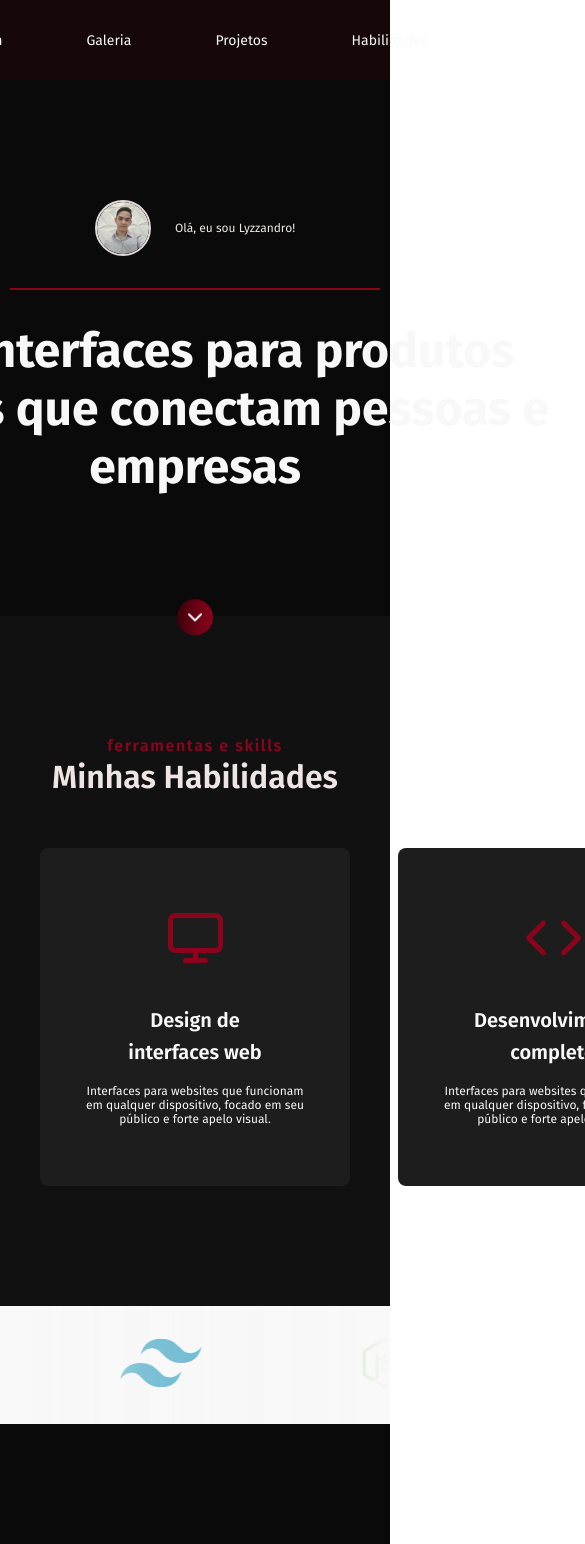
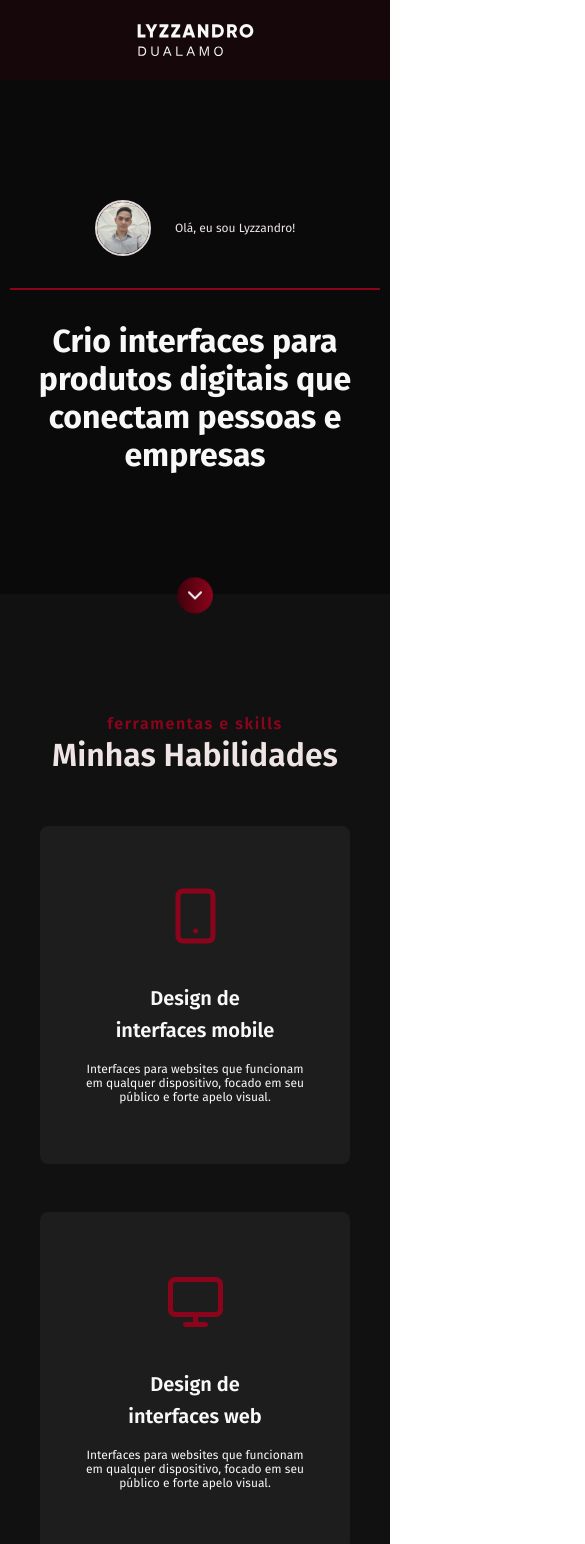
Before and after one commit to lyzzandro/lyzzandro_website, a React (Create React App) app: page / in a window 390 px wide. Shown: the top 1544 px of the page, 585 px wide, since content can reach past the window. Built offline with nearby package versions, Linux system fonts and the light colour scheme.

Commit message:
add responsivity for mobile

```diff
--- a/src/styles/apresentation.css
+++ b/src/styles/apresentation.css
@@ -5,7 +5,7 @@
     flex-direction: column;
     justify-content: center;
     align-items: center;
-    padding: 200px 0 120px;
+    padding: 200px 80px 120px;
     gap: 32px;
 }
 
@@ -32,5 +32,14 @@
     font-weight: 700;
     font-size: 48px;
     text-align: center;
-    width: 800px;
+    max-width: 800px;
 }
+
+@media screen and (max-width: 1000px) {
+    .Apresentation{
+        padding: 200px 24px 120px;
+    }
+    .Apresentation h1 {
+        font-size: 32px;
+    }
+}
--- a/src/styles/footer.css
+++ b/src/styles/footer.css
@@ -15,6 +15,8 @@
     font-size: 32px;
     line-height: 140%;
     color: var(--gray2);
+    text-align: center;
+    padding: 0 24px;
 }
 
 .WhiteButton {
@@ -68,3 +70,6 @@
     letter-spacing: 0.1em;
     color: var(--red1);
 }
+
+@media screen and (max-width: 1000px) {
+}
--- a/src/styles/habilities.css
+++ b/src/styles/habilities.css
@@ -32,7 +32,9 @@
 .Cards {
     display: flex;
     flex-direction: row;
+    flex-wrap: wrap;
     gap: 48px;
+    justify-content: center;
 }
 
 .Card {
@@ -179,3 +181,9 @@
         transform: translateX(-100%);
     }
 }
+
+@media screen and (max-width: 1000px) {
+    .Habilities {
+        padding: 120px 24px 238px;
+    }
+}
--- a/src/styles/menu.css
+++ b/src/styles/menu.css
@@ -106,3 +106,21 @@ button:hover {
         gap: 8px;
     }
 }
+
+@media screen and (max-width: 1000px) {
+    .Logo {
+        position: initial;
+    }
+    .Menu div {
+        min-width: 100%;
+        align-items: center;
+        justify-content: center;
+    }
+
+    .Menu ul {
+        display: none;
+    }
+    .RedButton {
+        display: none;
+    }
+}
--- a/src/styles/project.css
+++ b/src/styles/project.css
@@ -48,3 +48,9 @@
     color: var(--white);
     margin-top: 2px;
 }
+
+@media screen and (max-width: 1000px) {
+    .Projects {
+        padding: 120px 24px;
+    }
+}
```
